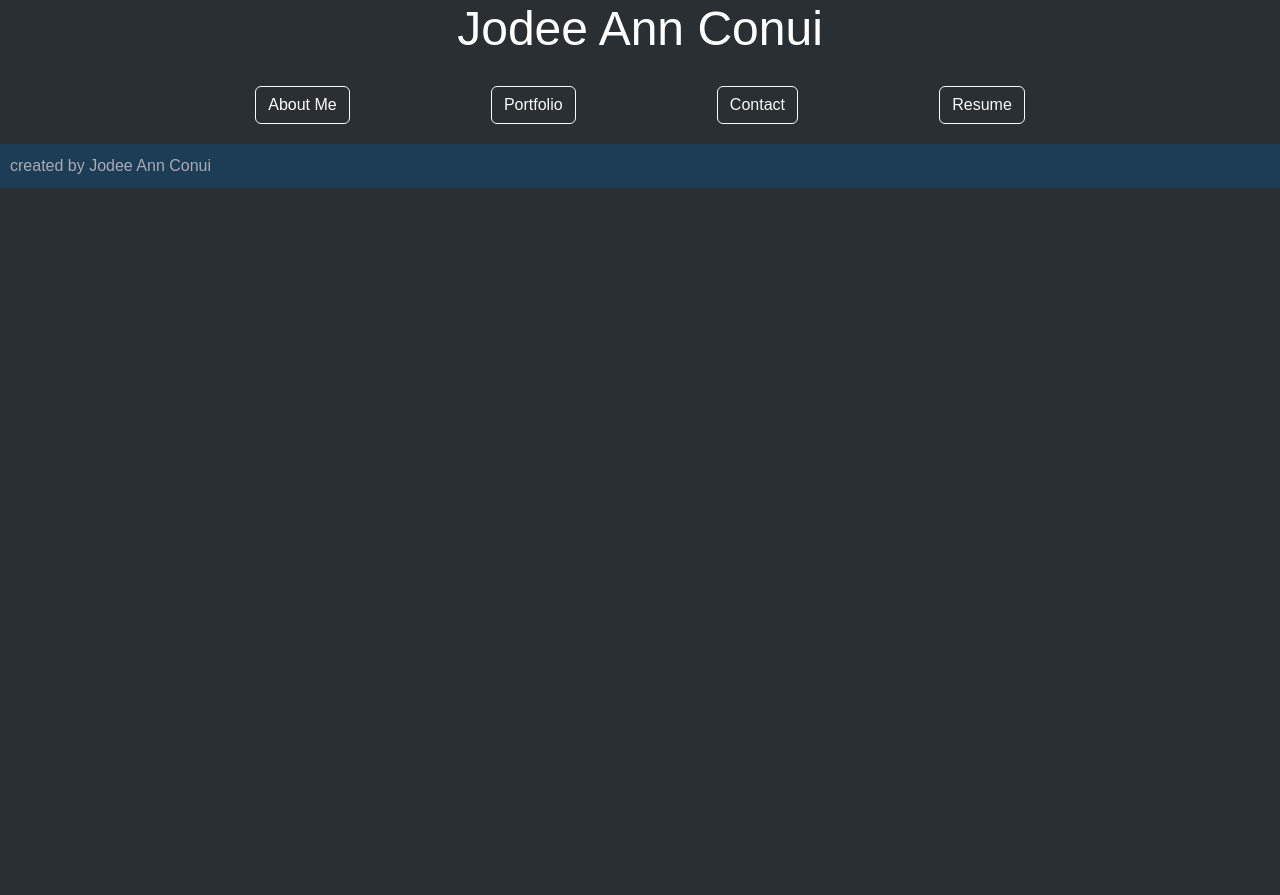
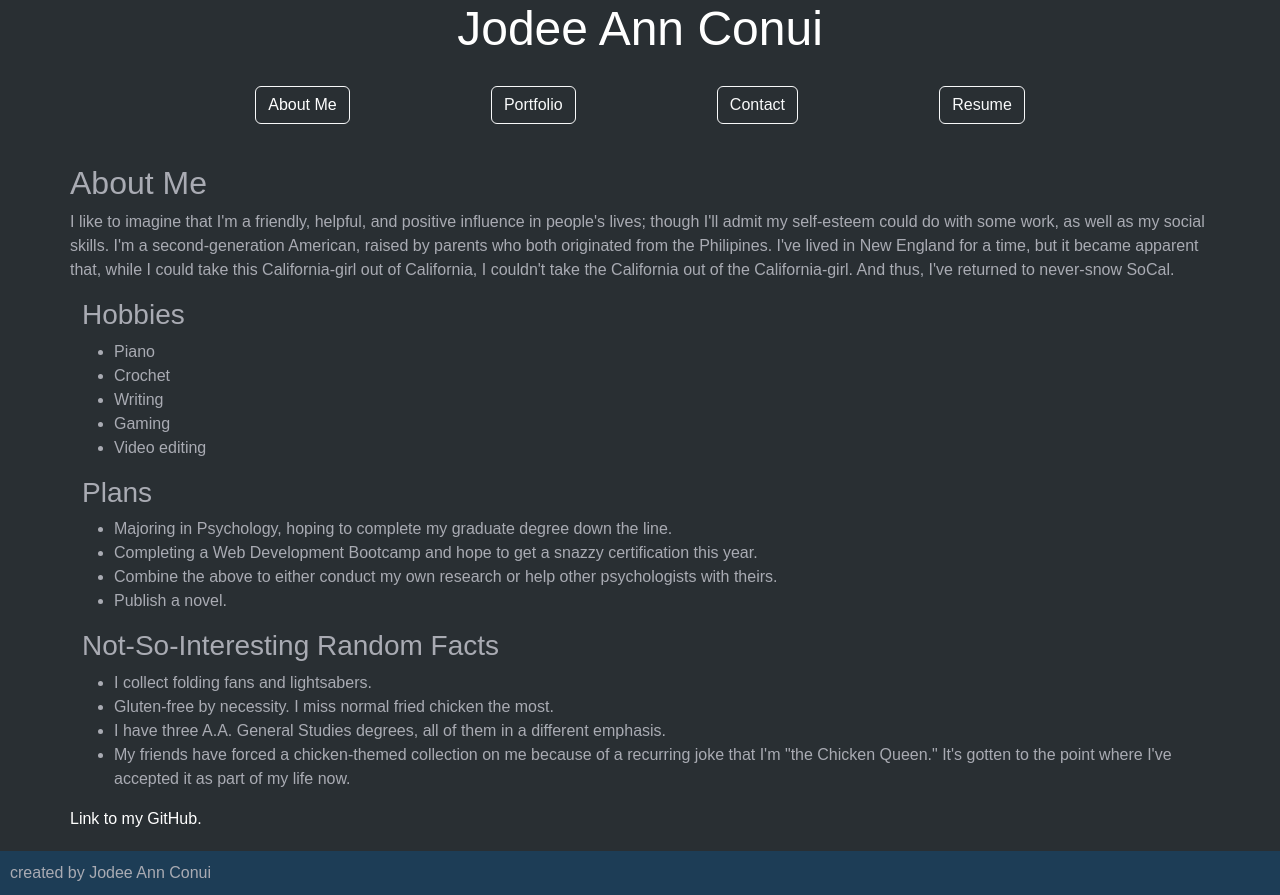
Before and after one commit to Azurene/portfolio, a React (Create React App) app: page / in a window 1280 px wide. Before the commit the page ends 800 px from the top, so only its background shows below. Built offline with nearby package versions, Linux system fonts and the light colour scheme.

Commit message:
render about page on root directory

```diff
--- a/src/App.js
+++ b/src/App.js
@@ -20,6 +20,9 @@ function App() {
         <Nav />
         <main>
           <Routes>
+            <Route path='/'
+              element={<About />}
+            />
             <Route
               path="/portfolio"
               element={<About />}
```
